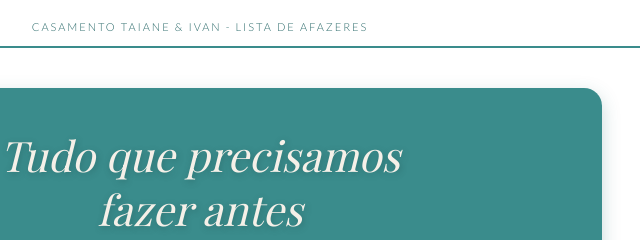
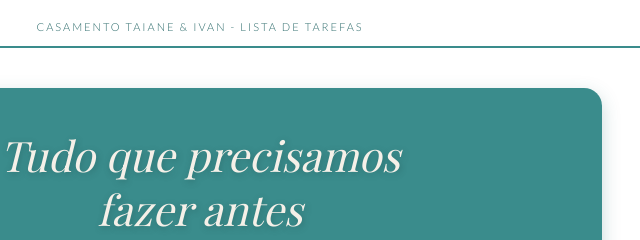
Before and after one commit to Blackdog1988/lista-tarefas-casamento, a plain HTML site: page index.html in a window 1280 px wide. Shown: the top 240 px of the page, 440-1080 px from the left. Drawn offline with nearby package versions, Linux system fonts and the light colour scheme; a web font is replaced by a local one.

Commit message:
Update header text from 'AFAZERES' to 'TAREFAS'

```diff
--- a/index.html
+++ b/index.html
@@ -10,7 +10,7 @@
 <body>
 
   <header class="topo">
-    <p class="studio-nome">CASAMENTO TAIANE & IVAN - LISTA DE AFAZERES</p>
+    <p class="studio-nome">CASAMENTO TAIANE & IVAN - LISTA DE TAREFAS</p>
   </header>
 
   <main class="container">
```
